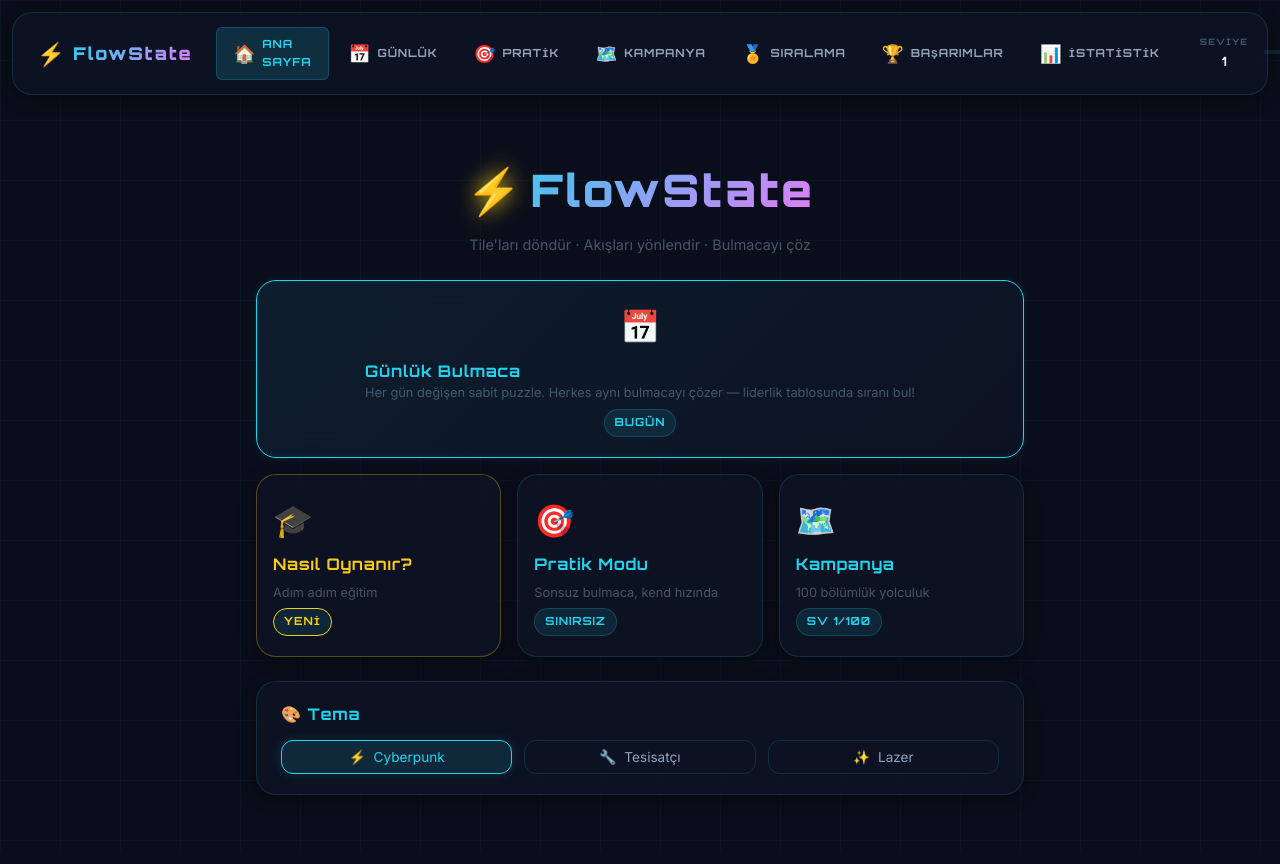
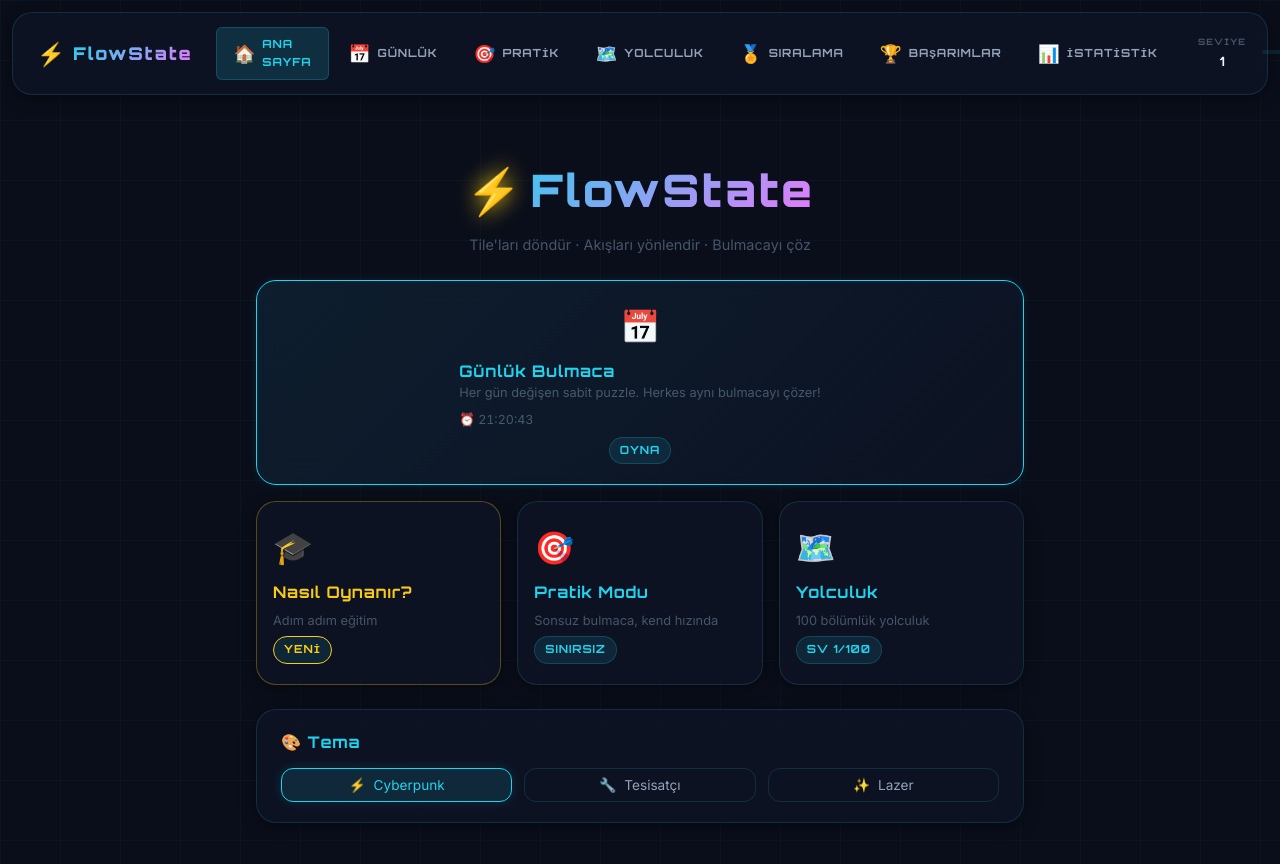
Before and after one commit to aytugcavdar/FlowState, a React (Vite) app in the folder apps/web/: page / in a window 1280 px wide. Shown: the top 864 px of the page. Built offline with nearby package versions, Linux system fonts and the light colour scheme; no server answers.

Commit message:
fix: color mixing (purple/green/orange), rename Yolculuk

```diff
--- a/apps/web/src/app/Layout.tsx
+++ b/apps/web/src/app/Layout.tsx
@@ -30,7 +30,7 @@ export function Layout() {
         { path: '/', id: 'nav-home', icon: '🏠', text: 'Ana Sayfa' },
         { path: '/play', id: 'nav-daily', icon: '📅', text: 'Günlük' },
         { path: '/practice', id: 'nav-practice', icon: '🎯', text: 'Pratik' },
-        { path: '/campaign', id: 'nav-campaign', icon: '🗺️', text: 'Kampanya' },
+        { path: '/campaign', id: 'nav-campaign', icon: '🗺️', text: 'Yolculuk' },
         { path: '/leaderboard', id: 'nav-leaderboard', icon: '🏅', text: 'Sıralama' },
         { path: '/achievements', id: 'nav-achievements', icon: '🏆', text: 'Başarımlar' },
         { path: '/stats', id: 'nav-stats', icon: '📊', text: 'İstatistik' },
@@ -41,7 +41,7 @@ export function Layout() {
         { path: '/', id: 'mnav-home', icon: '🏠', text: 'Ana Sayfa' },
         { path: '/play', id: 'mnav-daily', icon: '📅', text: 'Günlük' },
         { path: '/practice', id: 'mnav-practice', icon: '🎯', text: 'Pratik' },
-        { path: '/campaign', id: 'mnav-campaign', icon: '🗺️', text: 'Kampanya' },
+        { path: '/campaign', id: 'mnav-campaign', icon: '🗺️', text: 'Yolculuk' },
         { path: '/stats', id: 'mnav-stats', icon: '📊', text: 'İstatistik' },
     ];
 
--- a/apps/web/src/features/game-board/ui/GameBoard.tsx
+++ b/apps/web/src/features/game-board/ui/GameBoard.tsx
@@ -9,6 +9,7 @@ import { useThemeStore } from '../model/themeStore';
 import { TileIcon } from '@/entities/tile/ui/TileIcon';
 import { FlowOverlay } from './FlowOverlay';
 import { useSound } from '@/shared/hooks/useSound';
+import { useHaptic } from '@/shared/hooks/useHaptic';
 import { TUTORIAL_LEVELS } from '@flowstate/game-engine';
 import './GameBoard.css';
 
@@ -121,6 +122,7 @@ export function GameBoard() {
     const activeTheme = useThemeStore((s) => s.activeTheme);
 
     const { playRotate, playWin, playClick } = useSound();
+    const haptic = useHaptic();
     const [clickedTile, setClickedTile] = useState<ClickedTile | null>(null);
     const [copyDone, setCopyDone] = useState(false);
     const prevSolved = useRef(false);
@@ -144,18 +146,19 @@ export function GameBoard() {
     useEffect(() => {
         if (solved && !prevSolved.current) {
             playWin();
+            haptic.win();
         }
         prevSolved.current = solved;
-    }, [solved, playWin]);
+    }, [solved, playWin, haptic]);
 
     /** Tile tıklama */
     const handleTileClick = useCallback((row: number, col: number) => {
         playRotate();
+        haptic.tapTile();
         setClickedTile({ row, col, timestamp: Date.now() });
         rotateTile(row, col);
-        // Animasyonu temizle
         setTimeout(() => setClickedTile(null), 300);
-    }, [rotateTile, playRotate]);
+    }, [rotateTile, playRotate, haptic]);
 
     if (!board) {
         return (
--- a/apps/web/src/features/meta/model/metaStore.ts
+++ b/apps/web/src/features/meta/model/metaStore.ts
@@ -17,8 +17,8 @@ export const ACHIEVEMENTS_DEF: AchievementDef[] = [
     { id: 'no_hints', name: 'Yardımsız', description: 'İpucu kullanmadan çöz', icon: '🧠', xp: 75, coins: 30, category: 'gameplay' },
     { id: 'perfect_solve', name: 'Mükemmel Çözüm', description: 'Minimum hamleyle çöz', icon: '💎', xp: 150, coins: 75, category: 'gameplay' },
     { id: 'big_board', name: 'Büyük Düşün', description: '7×7 veya üzeri çöz', icon: '🗺️', xp: 100, coins: 50, category: 'gameplay' },
-    { id: 'level_5', name: 'Çırak', description: 'Kampanya Seviye 5\'e ulaş', icon: '📗', xp: 100, coins: 50, category: 'progression' },
-    { id: 'level_10', name: 'Uzman', description: 'Kampanya Seviye 10\'a ulaş', icon: '📘', xp: 200, coins: 100, category: 'progression' },
+    { id: 'level_5', name: 'Çırak', description: 'Yolculuk Bölüm 5\'e ulaş', icon: '📗', xp: 100, coins: 50, category: 'progression' },
+    { id: 'level_10', name: 'Uzman', description: 'Yolculuk Bölüm 10\'a ulaş', icon: '📘', xp: 200, coins: 100, category: 'progression' },
     { id: 'puzzles_10', name: 'Bulmaca Avcısı', description: '10 bulmaca çöz', icon: '🏅', xp: 100, coins: 50, category: 'progression' },
     { id: 'puzzles_50', name: 'Bulmaca Uzmanı', description: '50 bulmaca çöz', icon: '🏆', xp: 300, coins: 150, category: 'progression' },
     { id: 'streak_3', name: 'Üç Gün Üst Üste', description: '3 günlük seri yap', icon: '🔥', xp: 75, coins: 30, category: 'progression' },
--- a/apps/web/src/pages/CampaignPage.tsx
+++ b/apps/web/src/pages/CampaignPage.tsx
@@ -40,7 +40,7 @@ export function CampaignPage() {
     return (
         <div className="campaign-page animate-fade-in" id="campaign-page">
             <div className="campaign-header glass-panel">
-                <h1>🗺️ Kampanya (Saga Map)</h1>
+                <h1>🗺️ Yolculuk</h1>
                 <p className="campaign-subtitle">
                     100 bölüm. Kaydırarak ilerlemeni gör ve oynamak için bir bölüme tıkla.
                 </p>
--- a/apps/web/src/pages/HomePage.css
+++ b/apps/web/src/pages/HomePage.css
@@ -209,6 +209,26 @@
     vertical-align: middle;
 }
 
+/* Günlük kart alt meta satırı */
+.daily-meta {
+    display: flex;
+    align-items: center;
+    gap: 0.5rem;
+    margin-top: 0.5rem;
+    flex-wrap: wrap;
+}
+
+.daily-meta-item {
+    font-size: 0.78rem;
+    color: var(--text-muted);
+    font-variant-numeric: tabular-nums;
+}
+
+.daily-meta-sep {
+    color: var(--border-color);
+    font-size: 0.7rem;
+}
+
 /* Alt 3 küçük kart yan yana */
 .mode-row {
     display: grid;
--- a/apps/web/src/pages/HomePage.tsx
+++ b/apps/web/src/pages/HomePage.tsx
@@ -9,6 +9,45 @@ import { useThemeStore, ThemeId } from '../features/game-board/model/themeStore'
 import { useGameStore } from '../features/game-board/model/gameStore';
 import { useMetaStore } from '../features/meta/model/metaStore';
 import './HomePage.css';
+
+/** Gece yarısına kalan süreyi hesaplar — her saniye güncellenir */
+function useDailyCountdown() {
+    const getRemaining = () => {
+        const now = new Date();
+        const midnight = new Date(now);
+        midnight.setHours(24, 0, 0, 0);
+        const diff = Math.max(0, Math.floor((midnight.getTime() - now.getTime()) / 1000));
+        const h = Math.floor(diff / 3600);
+        const m = Math.floor((diff % 3600) / 60);
+        const s = diff % 60;
+        return `${String(h).padStart(2, '0')}:${String(m).padStart(2, '0')}:${String(s).padStart(2, '0')}`;
+    };
+    const [time, setTime] = useState(getRemaining);
+    useEffect(() => {
+        const id = setInterval(() => setTime(getRemaining()), 1000);
+        return () => clearInterval(id);
+    }, []);
+    return time;
+}
+
+/** Gerçek global günlük oyun sayacı — countapi.xyz ücretsiz servis */
+function usePlayCount() {
+    const [count, setCount] = useState<number | null>(null);
+
+    useEffect(() => {
+        const today = new Date().toISOString().slice(0, 10).replace(/-/g, ''); // '20260308'
+        const key = `flowstate-daily-${today}`;
+        const namespace = 'flowstate-game';
+
+        // Önce hit at (sayacı artır + değeri al)
+        fetch(`https://api.countapi.xyz/hit/${namespace}/${key}`)
+            .then(r => r.json())
+            .then(data => setCount(data.value ?? null))
+            .catch(() => setCount(null)); // Offline → gösterme
+    }, []);
+
+    return count;
+}
 
 /** PWA install prompt hook */
 function usePWAInstall() {
@@ -50,6 +89,8 @@ export function HomePage() {
     const navigate = useNavigate();
     const startTutorialLevel = useGameStore(s => s.startTutorialLevel);
     const { canInstall, install } = usePWAInstall();
+    const countdown = useDailyCountdown();
+    const playCount = usePlayCount();
 
     // Meta stats
     const stats = useMetaStore(s => s.stats);
@@ -140,10 +181,17 @@ export function HomePage() {
                             {dailyCompleted && <span className="done-badge">✅ Tamamlandı</span>}
                         </h2>
                         <p className="mode-desc">
-                            Her gün değişen sabit puzzle. Herkes aynı bulmacayı çözer — liderlik tablosunda sıranı bul!
+                            Her gün değişen sabit puzzle. Herkes aynı bulmacayı çözer!
                         </p>
+                        <div className="daily-meta">
+                            {playCount !== null && (
+                                <span className="daily-meta-item">👥 {playCount.toLocaleString('tr-TR')} oynadı</span>
+                            )}
+                            {playCount !== null && <span className="daily-meta-sep">·</span>}
+                            <span className="daily-meta-item">⏰ {countdown}</span>
+                        </div>
                     </div>
-                    <span className="badge">Bugün</span>
+                    <span className="badge">{dailyCompleted ? 'Bitti' : 'Oyna'}</span>
                 </Link>
 
                 <div className="mode-row">
@@ -167,7 +215,7 @@ export function HomePage() {
 
                     <Link to="/campaign" className="mode-card glass-panel" id="card-campaign">
                         <div className="mode-icon">🗺️</div>
-                        <h2 className="mode-title">Kampanya</h2>
+                        <h2 className="mode-title">Yolculuk</h2>
                         <p className="mode-desc">100 bölümlük yolculuk</p>
                         <span className="badge">
                             Sv {stats.highestCampaignLevel}/100
--- a/apps/web/src/pages/StatsPage.tsx
+++ b/apps/web/src/pages/StatsPage.tsx
@@ -108,7 +108,7 @@ export function StatsPage() {
                 />
                 <StatCard
                     icon="📗"
-                    label="Kampanya İlerlemesi"
+                    label="Yolculuk İlerlemesi"
                     value={`Seviye ${stats.highestCampaignLevel}`}
                     sub="en yüksek ulaşılan"
                 />
--- a/packages/game-engine/src/flow/FlowColor.ts
+++ b/packages/game-engine/src/flow/FlowColor.ts
@@ -14,10 +14,16 @@ export const FLOW_COLORS: FlowColor[] = ['cyan', 'magenta', 'yellow', 'white'];
  * v2.0'da kısmi karışım (cyan+magenta=blue vb.) eklenecek.
  */
 const COLOR_MIX_MAP: Record<string, FlowColor> = {
-  'cyan+magenta': 'white',
-  'cyan+yellow': 'white',
-  'magenta+yellow': 'white',
-  'cyan+magenta+yellow': 'white',
+  // İkili karışımlar — gerçek renk teorisi
+  'cyan+magenta':          'purple',  // Mavi + Kırmızı = Mor
+  'cyan+yellow':           'green',   // Mavi + Sarı = Yeşil
+  'magenta+yellow':        'orange',  // Kırmızı + Sarı = Turuncu
+  // Üçlü karışım
+  'cyan+magenta+yellow':   'white',   // Tüm ana renkler = Beyaz
+  // Karışımlara beyaz eklenmesi
+  'cyan+magenta+white':    'white',
+  'cyan+white+yellow':     'white',
+  'magenta+white+yellow':  'white',
 };
 
 /**
```
